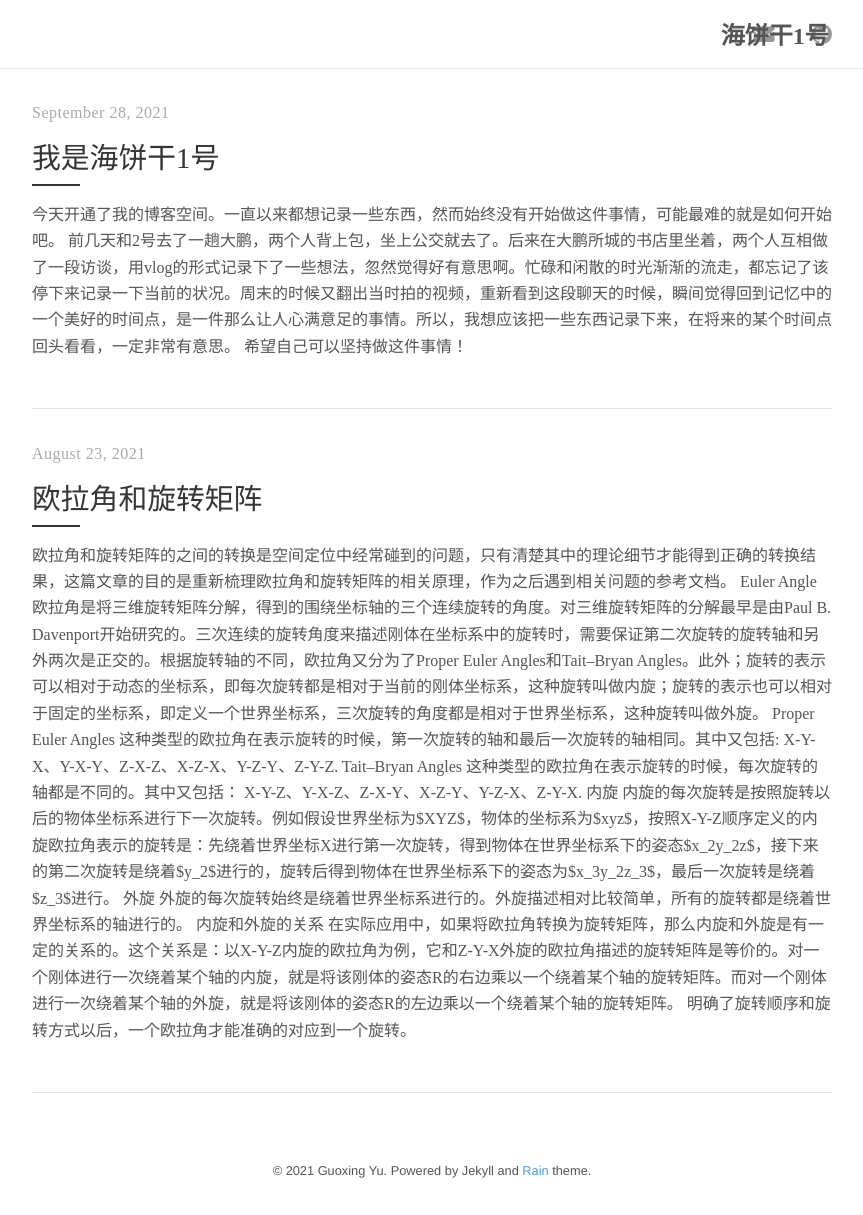
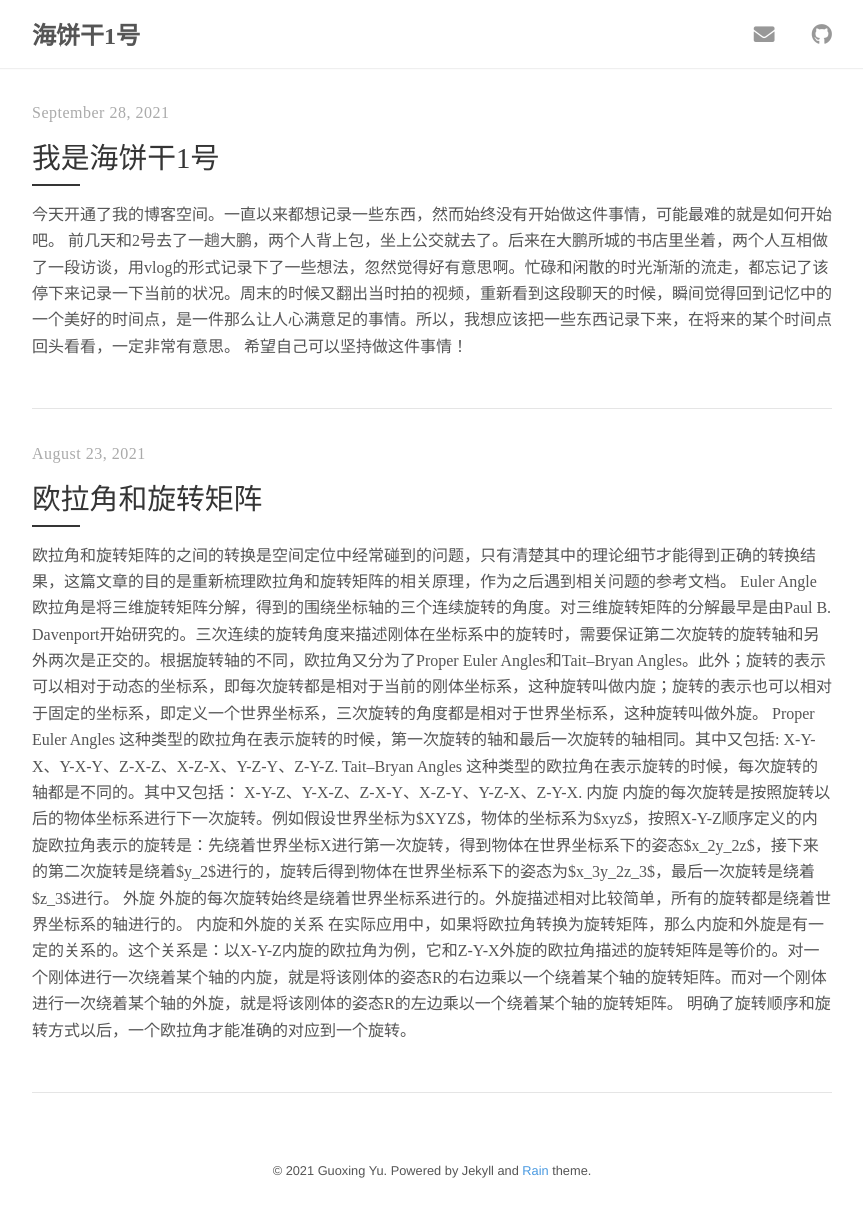
Before and after one commit to gxyu-star/myblog, a Jekyll site: the page built from index.html, in a window 1280 px wide. Shown: the whole page, without its empty margins (208-1071 px from the left). Built offline with Jekyll 4.4.1, drawn with Linux system fonts in a browser that asks for light colours; nearby versions of some CDN libraries; the list of posts is cut into pages by our own code.

Commit message:
test layout

```diff
--- a/_sass/rain/_base.scss
+++ b/_sass/rain/_base.scss
@@ -48,6 +48,8 @@ blockquote {
 
   p:last-child {
     margin-bottom: 0;
+    width: 600px;
+    height: 150px;
   }
 
   @media (min-width: 600px) {
--- a/_sass/rain/_layout.scss
+++ b/_sass/rain/_layout.scss
@@ -77,7 +77,7 @@ footer,
 @media (min-width: 600px) {
   .nav {
     &-container {
-      text-align: right;
+      text-align: left;
     }
 
     ul {
```
